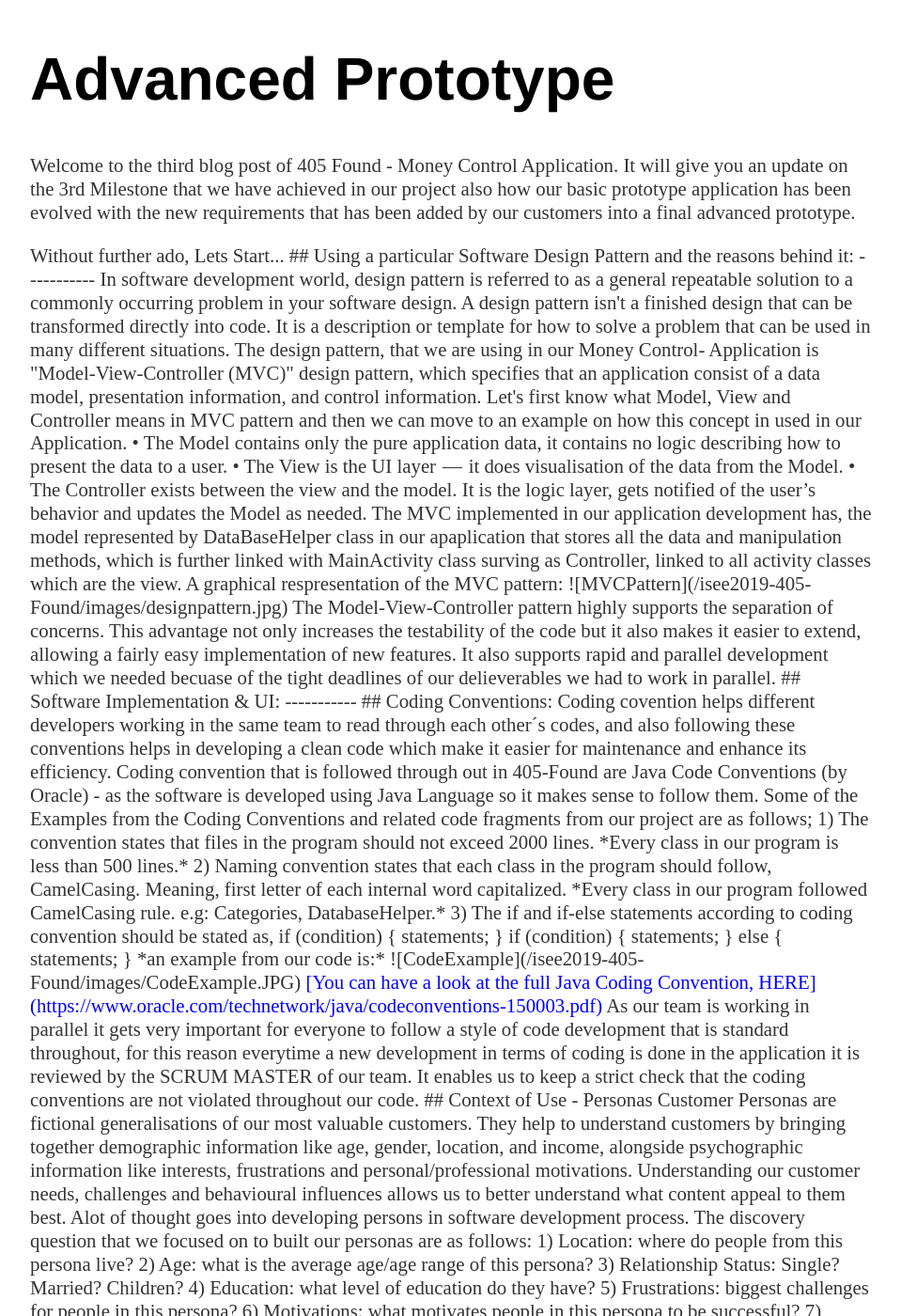
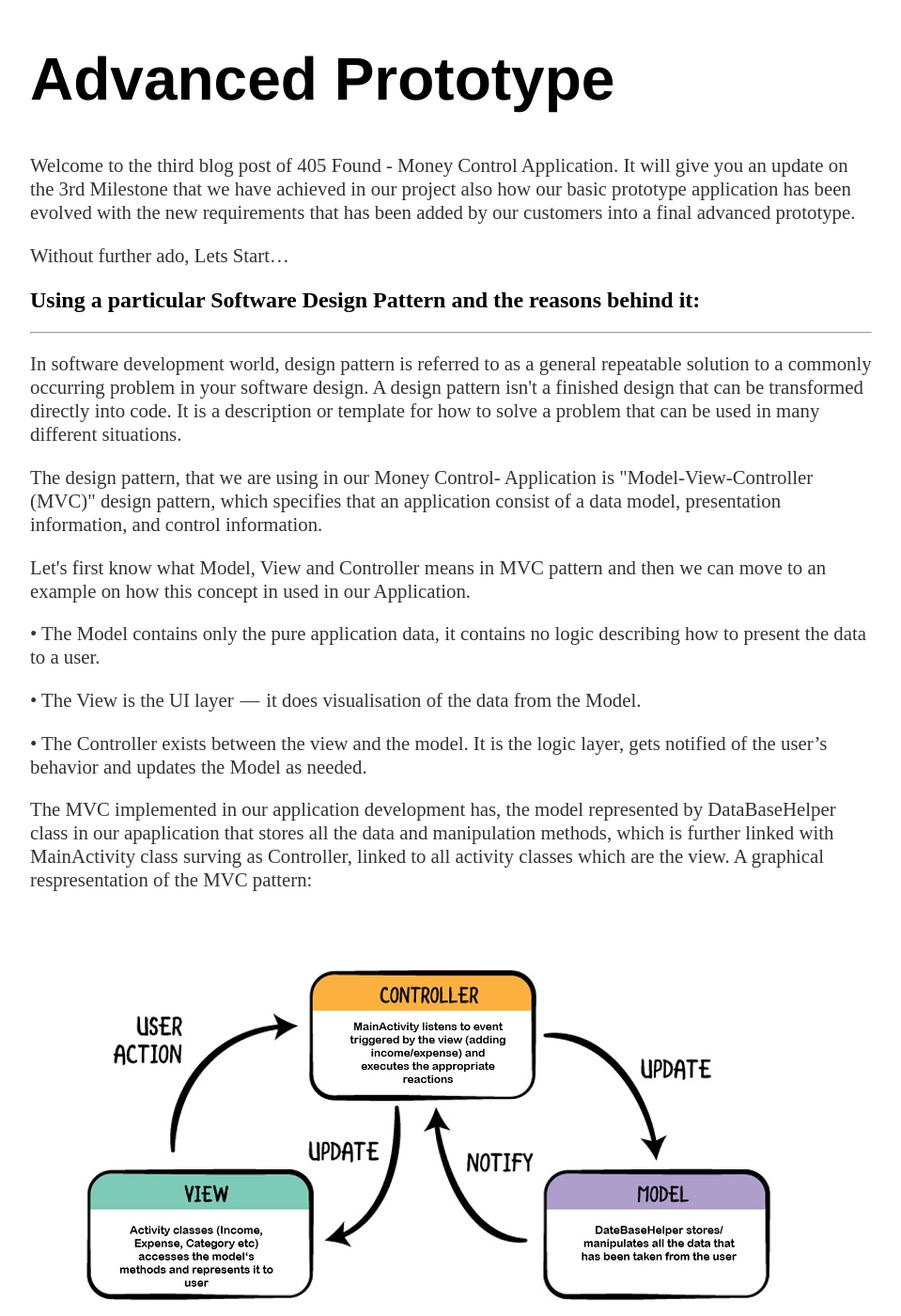
Before and after one commit to NadeemNicoR/TeamProjects, a Jekyll site: the page built from docs/_posts/2019-06-04-ISEE-2019-Advanced-Prototype-Presentation.md, in a window 1280 px wide and 1400 px high, scrolled down 1026 px. Shown: the whole window at 94% size, without its empty margins (160-1119 px from the left). Built offline with Jekyll 4.4.1, drawn with Linux system fonts in a browser that asks for light colours; our own code applies the rules of GitHub Pages for plain Markdown files; a file with an impossible date is left out; some of the changed text lies outside the part shown.

Commit message:
paragraphing1

```diff
--- a/docs/_posts/2019-06-04-ISEE-2019-Advanced-Prototype-Presentation.md
+++ b/docs/_posts/2019-06-04-ISEE-2019-Advanced-Prototype-Presentation.md
@@ -6,19 +6,30 @@
 
 Welcome to the third blog post of 405 Found - Money Control Application. It will give you an update on the 3rd Milestone that we have achieved in our project also how our basic prototype application has been evolved with the new requirements that has been added by our customers into a final advanced prototype.
 
-<p>
+</p>
 
 Without further ado, Lets Start...
 
 ## Using a particular Software Design Pattern and the reasons behind it:
 -----------
 
+<p class="justified">
 
 In software development world, design pattern is referred to as a general repeatable solution to a commonly occurring problem in your software design. A design pattern isn't a finished design that can be transformed directly into code. It is a description or template for how to solve a problem that can be used in many different situations.
 
+</p>
+
+<p class="justified">
+
 The design pattern, that we are using in our Money Control- Application is "Model-View-Controller (MVC)" design pattern, which specifies that an application consist of a data model, presentation information, and control information.
 
+</p>
+
+<p class="justified">
+
 Let's first know what Model, View and Controller means in MVC pattern and then we can move to an example on how this concept in used in our Application.
+
+</p>
 
 • The Model contains only the pure application data, it contains no logic describing how to present the data to a user.
 
@@ -26,11 +37,19 @@
 
 • The Controller exists between the view and the model. It is the logic layer, gets notified of the user’s behavior and updates the Model as needed.
 
+<p class="justified">
+
 The MVC implemented in our application development has, the model represented by DataBaseHelper class in our apaplication that stores all the data and manipulation methods, which is further linked with MainActivity class surving as Controller, linked to all activity classes which are the view. A graphical respresentation of the MVC pattern:
+
+</p>
 
 ![MVCPattern]({{site.baseurl}}/images/designpattern.jpg)
 
+<p class="justified">
+
 The Model-View-Controller pattern highly supports the separation of concerns. This advantage not only increases the testability of the code but it also makes it easier to extend, allowing a fairly easy implementation of new features. It also supports rapid and parallel development which we needed becuase of the tight deadlines of our delieverables we had to work in parallel.
+
+</p>
 
 ## Software Implementation & UI:
 -----------
@@ -38,8 +57,11 @@
 
 ## Coding Conventions:
 
+<p class="justified">
+
 Coding covention helps different developers working in the same team to read through each other´s codes, and also following these conventions helps in developing a clean code which make it easier for maintenance and enhance its efficiency. Coding convention that is followed through out in 405-Found are Java Code Conventions (by Oracle) - as the software is developed using Java Language so it makes sense to follow them.
 
+</p>
 
 Some of the Examples from the Coding Conventions and related code fragments from our project are as follows;
 
@@ -79,16 +101,25 @@
 
 <span style="color:#0000FF">[You can have a look at the full Java Coding Convention, HERE](https://www.oracle.com/technetwork/java/codeconventions-150003.pdf)</span>
 
+<p class="justified">
 
 As our team is working in parallel it gets very important for everyone to follow a style of code development that is standard throughout, for this reason everytime a new development in terms of coding is done in the application it is reviewed by the SCRUM MASTER of our team. It enables us to keep a strict check that the coding conventions are not violated throughout our code.
 
+</p>
 
 ## Context of Use - Personas
 
+<p class="justified">
+
 Customer Personas are fictional generalisations of our most valuable customers. They help to understand customers by bringing together demographic information like age, gender, location, and income, alongside psychographic information like interests, frustrations and personal/professional motivations.
+
+</p>
+
+<p class="justified">
 
 Understanding our customer needs, challenges and behavioural influences allows us to better understand what content appeal to them best. Alot of thought goes into developing persons in software development process.
 
+</p>
 
 The discovery question that we focused on to built our personas are as follows:
 
@@ -143,36 +174,59 @@
 
 ## Design Principles
 
+<p class="justified">
 
 Design Principles are fundamental points of advice for making easy-to-use, pleasurable designs as we select, create and organize elements and features in our work. The design principles that we have followed to use to develop our app are *"Andriod Design Principles"*, developed by and for the Android User Experience Team to keep users' best interests in mind.
 
+</p>
+
+<p class="justified">
+
 We have applied as many principles as we could to our project. The goal is to develop an app that is widely loved by a variety of users.
 
+</p>
+
+<p class="justified">
 
 **Keep it brief:** Through out our application we have used short phrases and simple words. People are likely to skip sentences if they're long and get frustrated if they don't know at the end what action they need to take or if encoutaring an error what that error really mean.
 
+</p>
+
+<p class="justified">
 
 **Let me make it mine:** People love to add personal touches because it helps them feel at home and in control. We have provided sensible, beautiful defaults, in our categories section but also considered optional customizations that can be done by the user that doesn't hinder primary tasks.
 
+</p>
+
+<p class="justified">
 
 **Decide for me but let me have the final say:** Taking your best guess and act rather than asking first we have made our app to be able to open without a PIN. Too many choices and decisions make people unhappy. Just in case user needs the app security, we have kept an option to enable the PIN.
 
+</p>
+
+<p class="justified">
 
 **Do the heavy lifting for me:** This features has been incoporated in our app by providing the user with drop down lists and date and time pickers which will not only restrict the user to put in the right values in right formats in the app but will also make it easier for them to log in the data.
 
+</p>
 
 ## Summary of Changes:
 -----------
 
+<p class="justified">
+
 Our Customer wants to develop an app for Money Management. Requirements given by him for both of the epic-user stories are described in the table below:
 
+</p>
 
 ![Requirements]({{site.baseurl}}/images/Requirements.jpg)
 
 
+<p class="justified">
 
 Due to the change/addition in requirements few of the user stories that involved for example login activity and adding transaction have changed to incorporate the new requirements. Similarly, in UML class diagram, methods like disabling pin, sending summary of transactions by email, method to delete transactions etc. have been added. An example from user case stories is below:
 
+</p>
 
 Before the change:
 
@@ -196,4 +250,8 @@
 
 ---------
 
-> With every sprint we are getting closer to our goal and also completing our project. I hope you have enjoyed reading our journey of the Third Sprint. See you soon, AGAIN!!! (in a next ONE).
+<p class="justified">
+
+ With every sprint we are getting closer to our goal and also completing our project. I hope you have enjoyed reading our journey of the Third Sprint. See you soon, AGAIN!!! (in a next ONE).
+
+</p>
```
